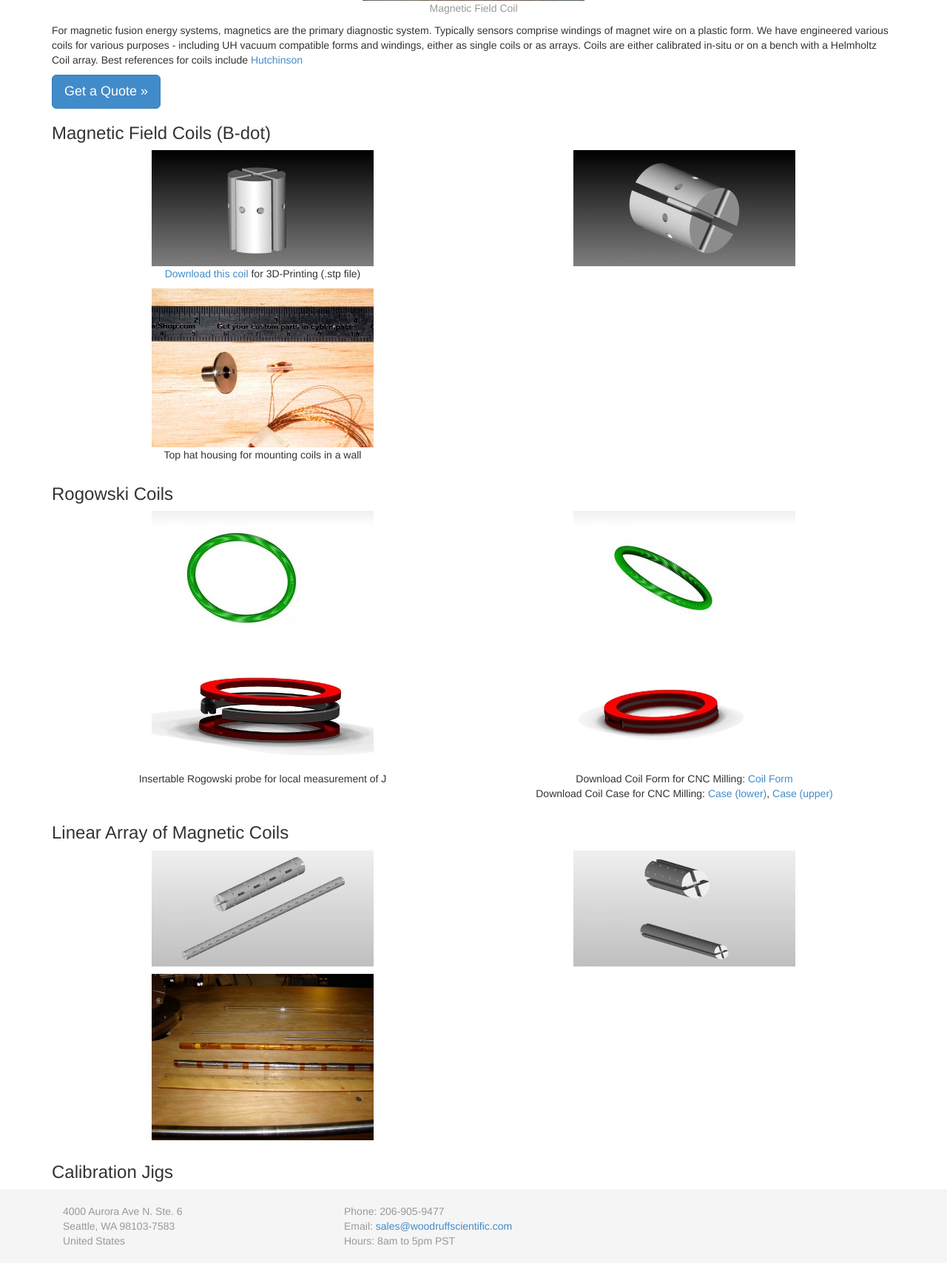
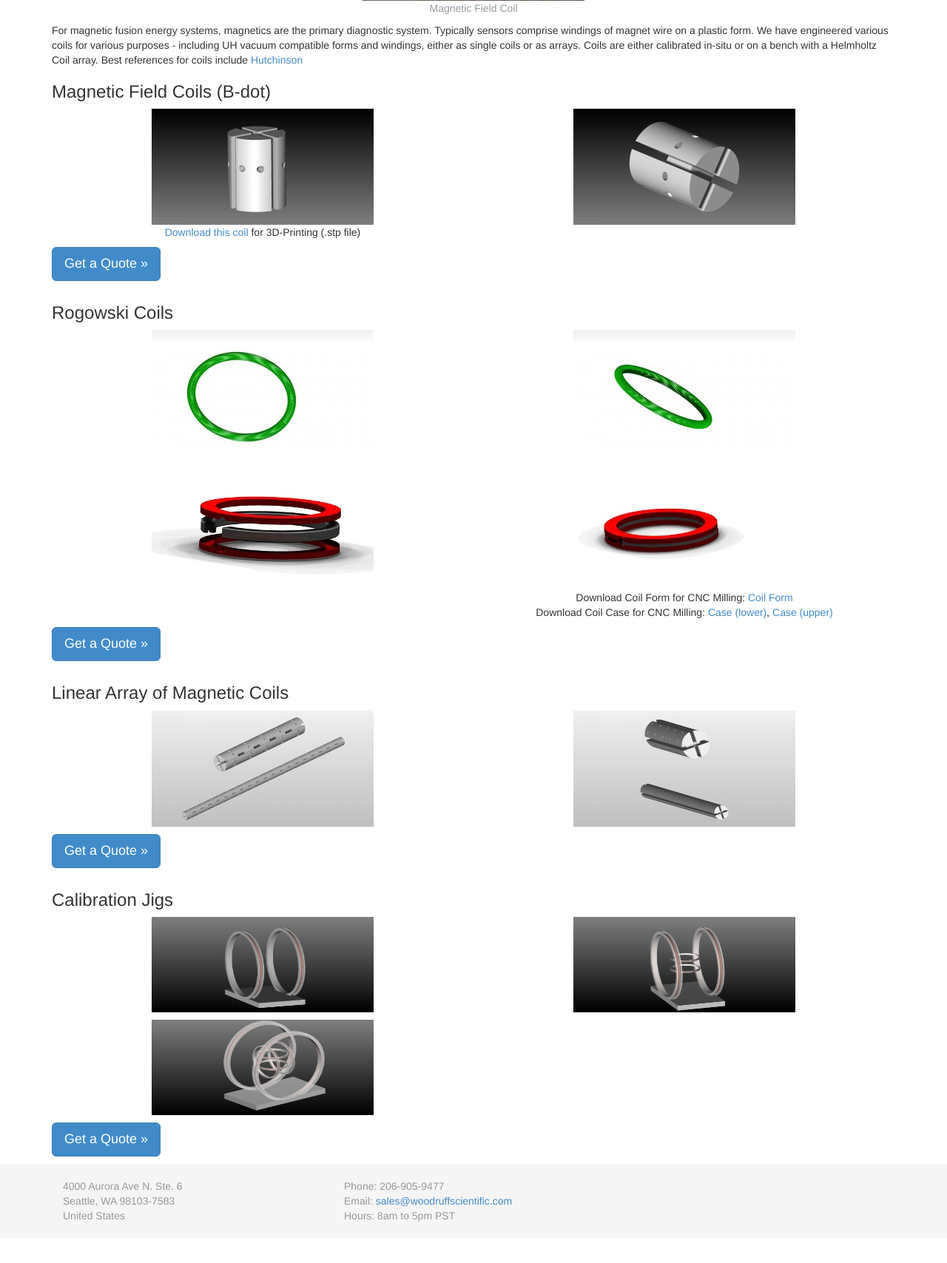
Before and after one commit to jeswsi/Website, a PHP site: page /magnetic in a window 1280 px wide. Shown: the part 546-2254 px from the top of the page at 74% size. After the commit the page ends 2198 px from the top, so only its background shows below. Run offline with PHP 8.4, Linux system fonts and the light colour scheme; some libraries are stand-ins or nearby versions.

Commit message:
cleaning up diagnostics page a little

```diff
--- a/electrostatic.php
+++ b/electrostatic.php
@@ -32,7 +32,6 @@ energy of the incident ions.  An excellent reference for electrostatic
 probes is <a href="http://www.amazon.com/Principles-Plasma-Diagnostics-I-Hutchinson/dp/052167574X">Hutchinson</a>
 also, see Noah Hershkowitz's chapter in <a href="http://www.amazon.com/Plasma-Diagnostics-Discharge-Parameters-Chemistry/dp/148320281X/ref=sr_1_1?s=books&ie=UTF8&qid=1395429516&sr=1-1&keywords=noah+hershkowitz
 ">Plasma Diagnostics: Discharge Parameters and Chemistry</a></p>
-	<p><a class="btn btn-lg btn-primary" href="mailto:sales@woodruffscientific.com?subject=Electrostatic Probes RFQ &#038;body=How%20many:%0D%0A%0D%0AFrequency%20response:%0D%0A%0D%0AOD:%0D%0A%0D%0AVacuum%20rating%20(e.g.%20UHV,%20air):%0D%0A%0D%0AHarnessing%20length:%0D%0A%0D%0ACladding%20(e.g.%20BN,%20ss):%0D%0A%0D%0AShort%20description%20of%20the%20application:%0D%0A%0D%0APlease%20find%20attached%20a%20sketch/engineering%20drawing%20of%20the%20application.%0D%0A%0D%0AContact(Name/email/phone/fax/etc):%0D%0A%0D%0ANeeded%20by(Date):">Get a Quote &raquo;</a></p>
 
 	<h3>Langmuir Probes</h3>
 	<div class="col-md-6">
@@ -41,6 +40,8 @@ also, see Noah Hershkowitz's chapter in <a href="http://www.amazon.com/Plasma-Di
 	<div class="col-md-6">
 		<p class="center"><a href="img/Langmuir.jpg"><img src="img/Langmuir-small.jpg"></a><br />Langmuir Probe</p>
 	</div>
+		<p><a class="btn btn-lg btn-primary" href="mailto:sales@woodruffscientific.com?subject=Electrostatic Probes RFQ &#038;body=How%20many:%0D%0A%0D%0AFrequency%20response:%0D%0A%0D%0AOD:%0D%0A%0D%0AVacuum%20rating%20(e.g.%20UHV,%20air):%0D%0A%0D%0AHarnessing%20length:%0D%0A%0D%0ACladding%20(e.g.%20BN,%20ss):%0D%0A%0D%0AShort%20description%20of%20the%20application:%0D%0A%0D%0APlease%20find%20attached%20a%20sketch/engineering%20drawing%20of%20the%20application.%0D%0A%0D%0AContact(Name/email/phone/fax/etc):%0D%0A%0D%0ANeeded%20by(Date):">Get a Quote &raquo;</a></p>
+
 
 <!-- --Download design for CNC milling
  -->	<h3>Gridded Ion Energy Analyzers</h3>
@@ -50,6 +51,8 @@ also, see Noah Hershkowitz's chapter in <a href="http://www.amazon.com/Plasma-Di
 	<div class="col-md-6">
 	</div>
 	<div class="clearfix"></div>
+		<p><a class="btn btn-lg btn-primary" href="mailto:sales@woodruffscientific.com?subject=Electrostatic Probes RFQ &#038;body=How%20many:%0D%0A%0D%0AFrequency%20response:%0D%0A%0D%0AOD:%0D%0A%0D%0AVacuum%20rating%20(e.g.%20UHV,%20air):%0D%0A%0D%0AHarnessing%20length:%0D%0A%0D%0ACladding%20(e.g.%20BN,%20ss):%0D%0A%0D%0AShort%20description%20of%20the%20application:%0D%0A%0D%0APlease%20find%20attached%20a%20sketch/engineering%20drawing%20of%20the%20application.%0D%0A%0D%0AContact(Name/email/phone/fax/etc):%0D%0A%0D%0ANeeded%20by(Date):">Get a Quote &raquo;</a></p>
+
 
 <!-- --Download design for CNC milling
  -->
--- a/hh.php
+++ b/hh.php
@@ -40,10 +40,7 @@
     </p>
   </div>
 
-  <div class="col-md-6">
-    <p><a href="img/HHcoil4.jpg"><img alt="Coil2" src="img/HHcoil4.jpg" width="300" height="129" /></a>
-    </p>
-
+  <div class="clearfix">
   </div>
   <p><a class="btn btn-lg btn-primary" href="mailto: sales@woodruffscientific.com?subject=HH RFQ &amp;body=L:%0D%0A%0D%0APeak%20current%20:%0D%0A%0D%0AOD:%0D%0A%0D%0AID:%0D%0A%0D%0AVacuum-compatible?(yes/no):%0D%0A%0D%0AShort%20description%20of%20the%20application:%0D%0A%0D%0APlease%20find%20attached%20a%20sketch/engineering%20drawing%20of%20the%20application.%0D%0A%0D%0ANeeded%20by(Date):%0D%0A%0D%0AContact(Name/email/phone/fax/etc):" role="button">Get a Quote &raquo;</a></p>
 
--- a/magnetic.php
+++ b/magnetic.php
@@ -37,7 +37,6 @@
 		arrays.  Coils are either calibrated in-situ or on a bench with a
 		Helmholtz Coil array.  Best references for coils include <a href="http://www.amazon.com/Principles-Plasma-Diagnostics-I-Hutchinson/dp/052167574X">Hutchinson</a>
 		</p>
-		<p><a class="btn btn-lg btn-primary" href="mailto:sales@woodruffscientific.com?subject=Magnetic field coil RFQ &#038;body=How%20many:%0D%0A%0D%0AFrequency%20response:%0D%0A%0D%0AOD:%0D%0A%0D%0AVacuum%20rating%20(e.g.%20UHV,%20air):%0D%0A%0D%0AHarnessing%20length:%0D%0A%0D%0ACladding%20(e.g.%20BN,%20ss):%0D%0A%0D%0AShort%20description%20of%20the%20application:%0D%0A%0D%0APlease%20find%20attached%20a%20sketch/engineering%20drawing%20of%20the%20application.%0D%0A%0D%0AContact(Name/email/phone/fax/etc):%0D%0A%0D%0ANeeded%20by(Date):">Get a Quote &raquo;</a></p>
 
 
 	<h3>Magnetic Field Coils (B-dot)</h3>
@@ -50,10 +49,8 @@
 			</p>
 		</div>
 
-		<div class="col-md-6">
-			<p class="center"><a href="img/tophat.JPG"><img src="img/tophat-small.JPG"></a><br />
-			Top hat housing for mounting coils in a wall</p>
-		</div>
+		<p><a class="btn btn-lg btn-primary" href="mailto:sales@woodruffscientific.com?subject=Magnetic field coil RFQ &#038;body=How%20many:%0D%0A%0D%0AFrequency%20response:%0D%0A%0D%0AOD:%0D%0A%0D%0AVacuum%20rating%20(e.g.%20UHV,%20air):%0D%0A%0D%0AHarnessing%20length:%0D%0A%0D%0ACladding%20(e.g.%20BN,%20ss):%0D%0A%0D%0AShort%20description%20of%20the%20application:%0D%0A%0D%0APlease%20find%20attached%20a%20sketch/engineering%20drawing%20of%20the%20application.%0D%0A%0D%0AContact(Name/email/phone/fax/etc):%0D%0A%0D%0ANeeded%20by(Date):">Get a Quote &raquo;</a></p>
+
 
 
 
@@ -78,13 +75,15 @@
 
 	<div class="col-md-6">
 		<p class="center"><a href="img/Rogowski-formandcase1.jpg"><img src="img/Rogowski-formandcase1-small.jpg"></a><br />
-		<br />Insertable Rogowski probe for local measurement of J</p>
+		</p>
 	</div>
 	<div class="col-md-6">
 		<p class="center"><a href="img/Rogowski-formandcase2.jpg"><img src="img/Rogowski-formandcase2-small.jpg"></a><br />
 		<br />Download Coil Form for CNC Milling: <a href="files/rogowskiform.stp">Coil Form</a>
 		<br />Download Coil Case for CNC Milling: <a href="files/rogowskilower.stp">Case (lower)</a>, <a href="files/Rogowskiupper.stp">Case (upper)</a></p>
 	</div>
+			<p><a class="btn btn-lg btn-primary" href="mailto:sales@woodruffscientific.com?subject=Magnetic field coil RFQ &#038;body=How%20many:%0D%0A%0D%0AFrequency%20response:%0D%0A%0D%0AOD:%0D%0A%0D%0AVacuum%20rating%20(e.g.%20UHV,%20air):%0D%0A%0D%0AHarnessing%20length:%0D%0A%0D%0ACladding%20(e.g.%20BN,%20ss):%0D%0A%0D%0AShort%20description%20of%20the%20application:%0D%0A%0D%0APlease%20find%20attached%20a%20sketch/engineering%20drawing%20of%20the%20application.%0D%0A%0D%0AContact(Name/email/phone/fax/etc):%0D%0A%0D%0ANeeded%20by(Date):">Get a Quote &raquo;</a></p>
+
 <!--
 --download coil form for CNC milling
 --download coil case for CNC milling -->
@@ -99,16 +98,34 @@
 		<p class="center"><a href="img/LinearArrays3.jpg"><img src="img/LinearArrays3-small.jpg"></a><br />
 		</p>
 	</div>
-		<div class="col-md-6">
-		<p class="center"><a href="img/lineararray.jpg"><img src="img/lineararray-small.jpg"></a><br />
-		</p>
-	</div>
+			<p><a class="btn btn-lg btn-primary" href="mailto:sales@woodruffscientific.com?subject=Magnetic field coil RFQ &#038;body=How%20many:%0D%0A%0D%0AFrequency%20response:%0D%0A%0D%0AOD:%0D%0A%0D%0AVacuum%20rating%20(e.g.%20UHV,%20air):%0D%0A%0D%0AHarnessing%20length:%0D%0A%0D%0ACladding%20(e.g.%20BN,%20ss):%0D%0A%0D%0AShort%20description%20of%20the%20application:%0D%0A%0D%0APlease%20find%20attached%20a%20sketch/engineering%20drawing%20of%20the%20application.%0D%0A%0D%0AContact(Name/email/phone/fax/etc):%0D%0A%0D%0ANeeded%20by(Date):">Get a Quote &raquo;</a></p>
+
 
 <!-- --download triple coil (Br, Bz, Bt) 5 coil, 10 coil, 15 coil sets for 3D
 printing -->
 	<div class="clearfix"></div>
 
 	<h3>Calibration Jigs</h3>
+
+	 <div class="col-md-6">
+
+    <p class="center"><a href="img/HHcoil2.jpg"><img alt="Coil1" src="img/HHcoil2.jpg" width="300" height="129" /></a>
+    </p>
+  </div>
+
+  <div class="col-md-6">
+    <p class="center"><a href="img/HHcoil3.jpg"><img alt="Coil2" src="img/HHcoil3.jpg" width="300" height="129" /></a>
+    </p>
+
+  </div>
+    <div class="col-md-6">
+    <p class="center"><a href="img/HHcoil4.jpg"><img alt="Coil4" src="img/HHcoil4.jpg" width="300" height="129" /></a>
+    </p>
+
+  </div>
+  <div class="clearfix"></div>
+  		<p><a class="btn btn-lg btn-primary" href="mailto:sales@woodruffscientific.com?subject=Magnetic field coil RFQ &#038;body=How%20many:%0D%0A%0D%0AFrequency%20response:%0D%0A%0D%0AOD:%0D%0A%0D%0AVacuum%20rating%20(e.g.%20UHV,%20air):%0D%0A%0D%0AHarnessing%20length:%0D%0A%0D%0ACladding%20(e.g.%20BN,%20ss):%0D%0A%0D%0AShort%20description%20of%20the%20application:%0D%0A%0D%0APlease%20find%20attached%20a%20sketch/engineering%20drawing%20of%20the%20application.%0D%0A%0D%0AContact(Name/email/phone/fax/etc):%0D%0A%0D%0ANeeded%20by(Date):">Get a Quote &raquo;</a></p>
+
 <!-- FIGURES OF CALIBRATION JIGS
 
 --in-situ jig to calibrate coils mounted in a conducting wall at three
```
Also changed, not shown: img/HHCoil3.jpg (added).
